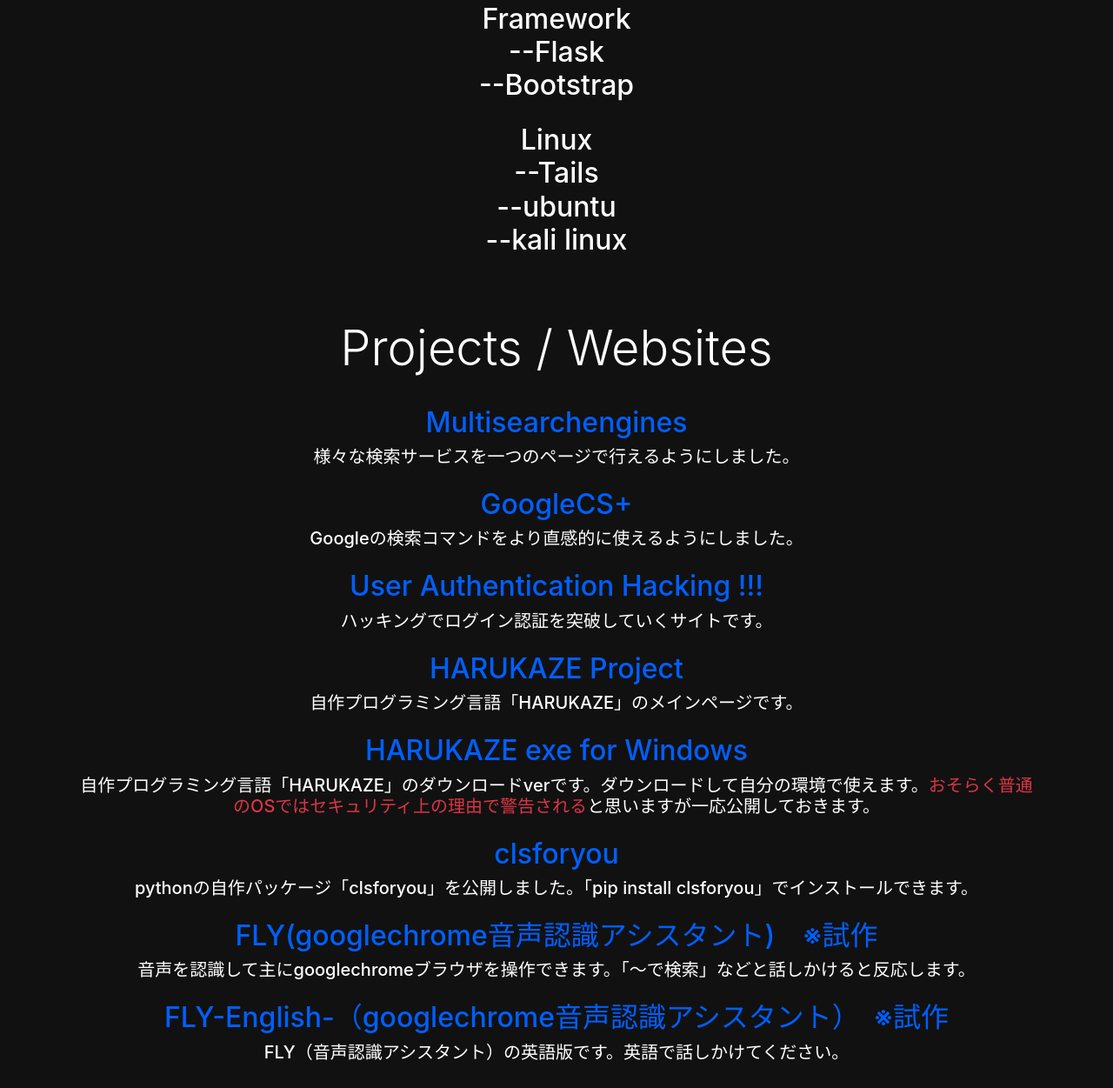
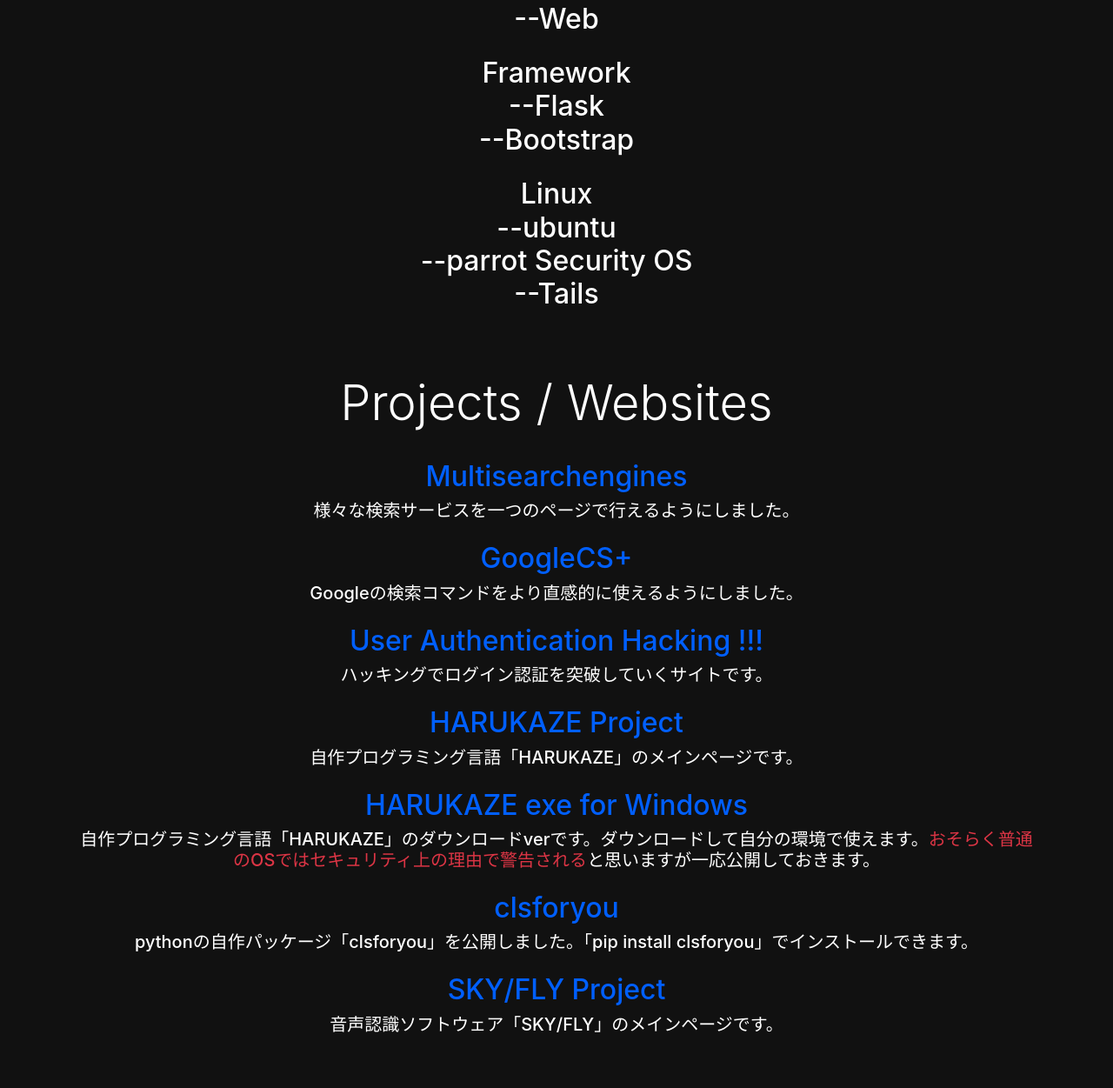
Before and after one commit to hirokazuniimoto/portfolio, a plain HTML site: page index.html in a window 1280 px wide. Shown: the part 1431-2682 px from the top of the page at 87% size. Drawn offline with nearby package versions, Linux system fonts and the light colour scheme.

Commit message:
Add files via upload

```diff
--- a/index.html
+++ b/index.html
@@ -209,6 +209,7 @@
 <h2 class="display-4 text-center title pt-5 pb-4">Skills / Interests</h2>
 <h2 class="text-center pb-3" >Python<h5>
 <h2 class="text-center pb-3" >C</h5>
+<h2 class="text-center pb-3" >Javascript<h5>
 <h2 class="text-center pb-3" >HTML/CSS</h5>
 <!-- <h5 class="text-center pb-3" >サーバー構築</h5>-->
 <h2 class="text-center pb-3" >Security<br>
@@ -222,9 +223,9 @@
                               --Bootstrap
                               </h5>
 <h2 class="text-center pb-3" >Linux<br>
-                              --Tails<br>
                               --ubuntu<br>
-                              --kali linux
+                              --parrot Security OS<br>
+                              --Tails
                               </h5>
 
 
@@ -240,20 +241,25 @@
  <h5 class="text-center" >ハッキングでログイン認証を突破していくサイトです。<h5>
  <h2 class=" text-light mt-4 text-center website" ><a class="website " href="https://harukaze1.herokuapp.com/"  rel=”nofollow” >HARUKAZE Project</a></h2>
  <h5 class="text-center" >自作プログラミング言語「HARUKAZE」のメインページです。<h5>
- <h2 class=" text-light mt-4 text-center website" ><a class="website" href="https://github.com/hirokazuniimoto/portfolio/releases/tag/v1.0">HARUKAZE exe for Windows</a></h2>
+ <h2 class=" text-light mt-4 text-center website" ><a class="website" href="HarukaZe.zip" download="HarukaZe.zip">HARUKAZE exe for Windows</a></h2>
  <h5 class="text-center" >自作プログラミング言語「HARUKAZE」のダウンロードverです。ダウンロードして自分の環境で使えます。<span class="text-danger" style="color:red text-decoration: underline">おそらく普通のOSではセキュリティ上の理由で警告される</span>と思いますが一応公開しておきます。<h5>
  <h2 class=" text-light mt-4 text-center website" ><a class="website " href="https://pypi.org/project/clsforyou/"  rel=”nofollow” >clsforyou</a></h2>
  <h5 class="text-center" >pythonの自作パッケージ「clsforyou」を公開しました。「pip install clsforyou」でインストールできます。<h5>
+ <h2 class=" text-light mt-4 text-center website" ><a class="website " href="https://hirokazuniimoto.github.io/sky_mainpage/"  rel=”nofollow” >SKY/FLY Project</a></h2>
+ <h5 class="text-center" >音声認識ソフトウェア「SKY/FLY」のメインページです。<h5>
+
+ <!--
  <h2 class=" text-light mt-4 text-center website" ><a class="website " href="https://hirokazuniimoto.github.io/FLY-japanese-/"  rel=”nofollow” >FLY(googlechrome音声認識アシスタント)　※試作</a></h2>
  <h5 class="text-center" >音声を認識して主にgooglechromeブラウザを操作できます。「～で検索」などと話しかけると反応します。<h5>
  <h2 class=" text-light mt-4 text-center website" ><a class="website " href="https://hirokazuniimoto.github.io/FLY-English-/"  rel=”nofollow” >FLY-English-（googlechrome音声認識アシスタント）　※試作</a></h2>
  <h5 class="text-center" >FLY（音声認識アシスタント）の英語版です。英語で話しかけてください。<h5>
+-->
 
-
+<!--
  <h2 class="pt-4 pb-4"></h2>
  <h2 class="display-4 text-center title pt-5 pb-4">Blog</h2>
  <h2 class=" text-center website" ><a class="website text-light" href="https://hirokazuniimoto.github.io/blog/"  rel=”nofollow” >暇な学生 ブログ</a></h2>
-
+-->
 
 <h2 class="pt-4 pb-4"></h2>
  <h2 class="display-4 pt-5 pb-3 text-center">Get in touch</h2>
```
